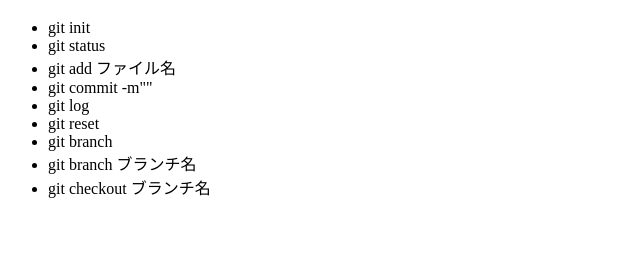
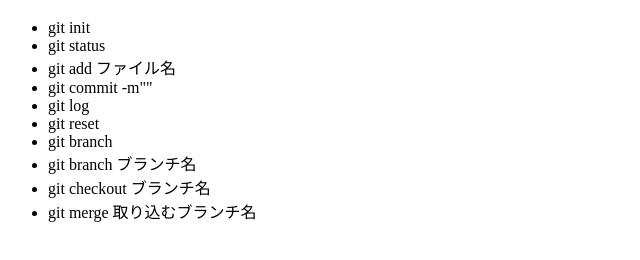
Before and after one commit to Charlie2222223/git_learning, a plain HTML site: page index.html in a window 1280 px wide. Shown: the part 70-330 px from the top of the page, without its empty margins (0-640 px from the left). Drawn offline with Linux system fonts and the light colour scheme.

Commit message:
git mergeの追加

```diff
--- a/index.html
+++ b/index.html
@@ -17,6 +17,7 @@
         <li>git branch</li>
         <li>git branch ブランチ名</li>
         <li>git checkout ブランチ名</li>
+        <li>git merge 取り込むブランチ名</li>
     </ul>
 
 <body>
```
